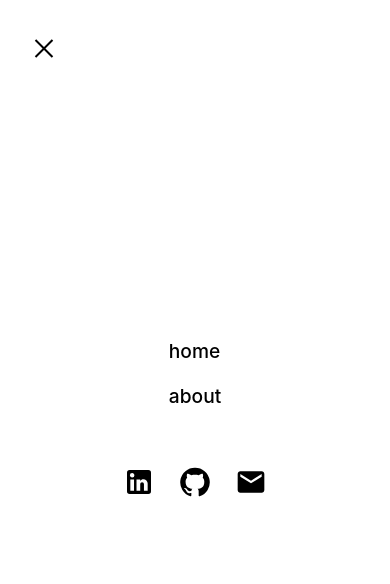
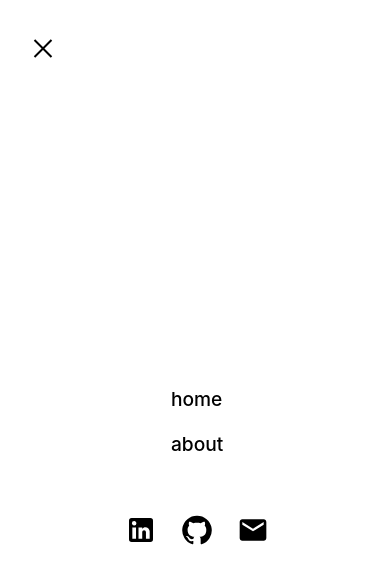
Before and after one commit to philbudiman/website, a React (Vite) app: page / in a window 390 px wide. Both pictures are taken after a click on the button 43 px from the left and 48 px from the top of the page. Shown: the top 584 px of the page. Built offline with nearby package versions, Linux system fonts and the light colour scheme.

Commit message:
fix styling and positioning for mobile menu

```diff
--- a/src/components/Menu/Menu.tsx
+++ b/src/components/Menu/Menu.tsx
@@ -61,6 +61,7 @@ const Menu: React.FC = () => {
         backdrop: {
           sx: {
             backgroundColor: 'transparent', // Make the backdrop transparent
+            maxWidth: '100vw',
           },
         },
       }}
@@ -68,7 +69,7 @@ const Menu: React.FC = () => {
       <Fade in={isOpen} timeout={500}>
         <Box
           sx={{
-            width: '100vw',
+            width: 'max-content',
             height: '100vh',
             bgcolor: getBackgroundColor(),
             display: 'flex',
@@ -78,11 +79,17 @@ const Menu: React.FC = () => {
             position: 'relative',
           }}
         >
+          <Box
+            sx={{
+              width: '90vw',
+              margin: '1.5rem',
+              marginLeft: '1.2rem',
+              display: 'flex',
+              alignItems: 'flex-start'
+            }}
+          >
             <IconButton
               sx={{
-              position: 'absolute',
-              top: '1.5rem',
-              left: '1.25rem',
                 color: getPrimaryColor(),
                 padding: 0,
               }}
@@ -96,6 +103,7 @@ const Menu: React.FC = () => {
                 direction="right"
               />
             </IconButton>
+          </Box>
           <Box sx={{
             width: '100%',
             height: '100%',
```
Lines whose indentation alone changed are shown as unchanged.
